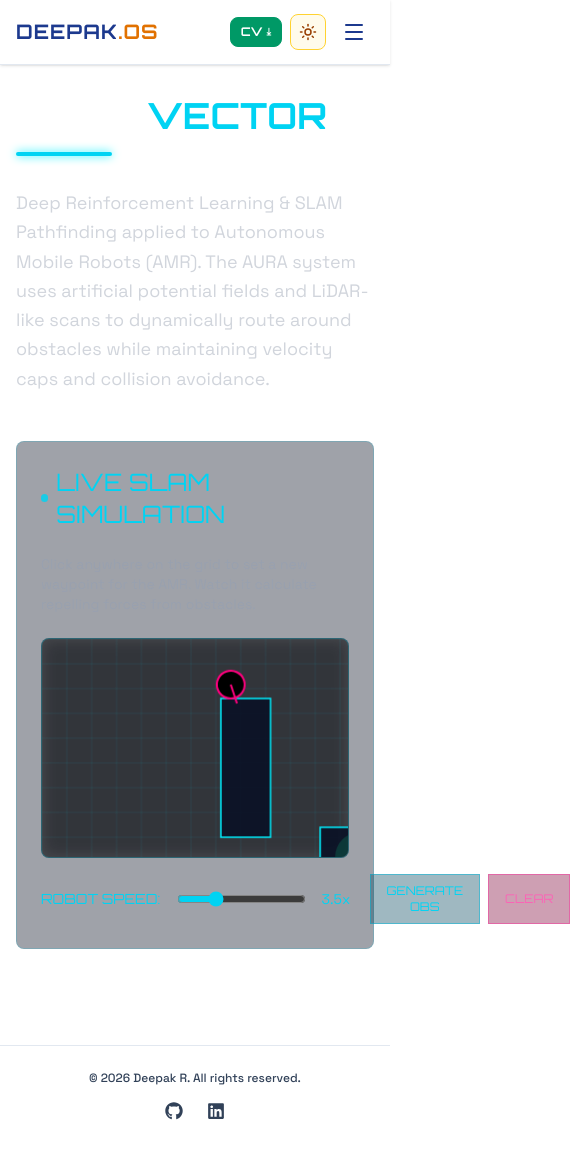
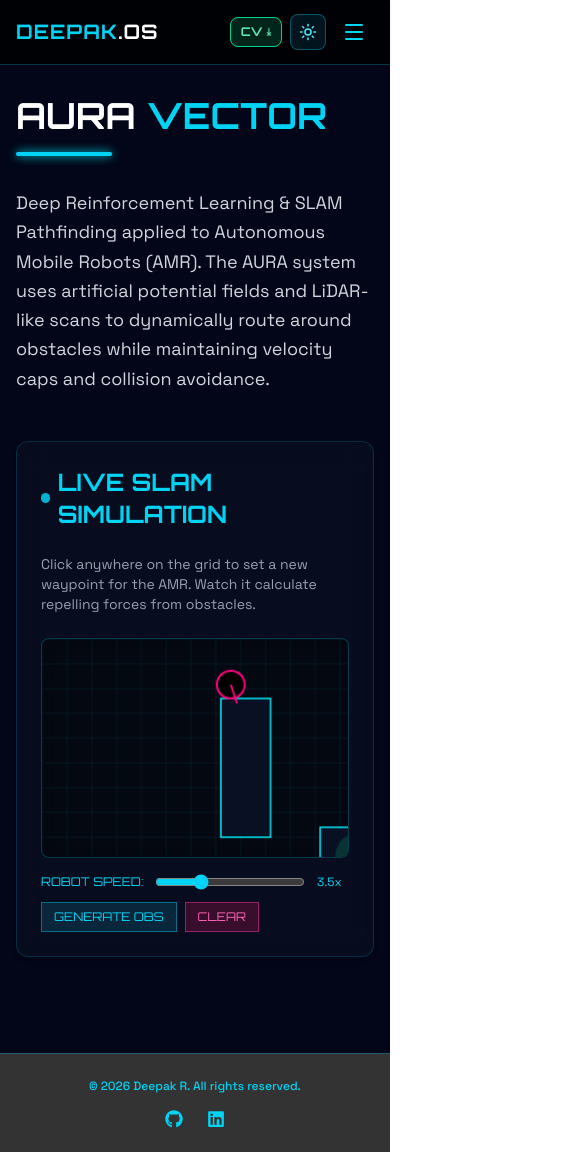
Before and after one commit to Arkz-Deepak/portfolio, a Next.js app: page /projects/aura in a window 390 px wide. Shown: the whole page, 570 px wide, since content can reach past the window. Built offline with nearby package versions, Linux system fonts and the light colour scheme.

Commit message:
fix(ui): repair theme switcher, navbar overlap, and enhance mobile responsiveness

```diff
--- a/package.json
+++ b/package.json
@@ -28,6 +28,7 @@
     "@testing-library/dom": "^10.4.1",
     "@testing-library/jest-dom": "^6.9.1",
     "@testing-library/react": "^16.3.2",
+    "@types/jest": "^30.0.0",
     "@types/node": "^20",
     "@types/react": "^19",
     "@types/react-dom": "^19",
--- a/src/app/globals.css
+++ b/src/app/globals.css
@@ -1,4 +1,6 @@
 @import "tailwindcss";
+
+@custom-variant dark (&:where(.dark, .dark *));
 
 :root {
   --background: #ffffff;
--- a/src/app/layout.tsx
+++ b/src/app/layout.tsx
@@ -69,7 +69,7 @@ export default function RootLayout({
   children: React.ReactNode
 }) {
   return (
-    <html lang="en" className={`${orbitron.variable} ${spaceGrotesk.variable} dark`} suppressHydrationWarning>
+    <html lang="en" className={`${orbitron.variable} ${spaceGrotesk.variable}`} suppressHydrationWarning>
       <head>
         <script
           type="application/ld+json"
--- a/src/app/projects/aura/page.tsx
+++ b/src/app/projects/aura/page.tsx
@@ -8,26 +8,26 @@ export const metadata: Metadata = {
 
 export default function AuraProject() {
   return (
-    <main className="min-h-screen pt-24 pb-12 px-4 max-w-5xl mx-auto">
+    <main className="min-h-screen pt-24 pb-12 px-4 max-w-5xl mx-auto transition-colors duration-300 bg-slate-50 dark:bg-slate-950 text-slate-900 dark:text-cyan-400">
       <div className="mb-12">
-        <h1 className="text-4xl md:text-5xl font-orbitron font-bold text-white mb-4">
-          AURA <span className="text-cyan-400">VECTOR</span>
+        <h1 className="text-4xl md:text-5xl font-orbitron font-bold text-slate-900 dark:text-white mb-4">
+          AURA <span className="text-blue-700 dark:text-cyan-400">VECTOR</span>
         </h1>
-        <div className="h-1 w-24 bg-cyan-400 mb-8 rounded-full shadow-[0_0_10px_#00f0ff]" />
+        <div className="h-1 w-24 bg-blue-600 dark:bg-cyan-400 mb-8 rounded-full dark:shadow-[0_0_10px_#00f0ff]" />
 
-        <p className="text-gray-300 font-space text-lg leading-relaxed mb-6">
+        <p className="text-slate-700 dark:text-gray-300 font-space text-lg leading-relaxed mb-6">
           Deep Reinforcement Learning & SLAM Pathfinding applied to Autonomous Mobile Robots (AMR).
           The AURA system uses artificial potential fields and LiDAR-like scans to dynamically route
           around obstacles while maintaining velocity caps and collision avoidance.
         </p>
       </div>
 
-      <div className="bg-gray-900/40 border border-cyan-500/20 p-6 rounded-lg backdrop-blur-sm mb-12">
-        <h2 className="text-2xl font-orbitron text-cyan-400 mb-6 flex items-center gap-2">
-          <span className="w-2 h-2 bg-cyan-400 rounded-full animate-pulse" />
+      <div className="p-6 rounded-xl border backdrop-blur-md mb-12 bg-white border-slate-200 shadow-md dark:bg-gray-900/40 dark:border-cyan-500/20">
+        <h2 className="text-2xl font-orbitron text-blue-900 dark:text-cyan-400 mb-6 flex items-center gap-2 font-bold">
+          <span className="w-2.5 h-2.5 bg-blue-600 dark:bg-cyan-400 rounded-full animate-pulse" />
           LIVE SLAM SIMULATION
         </h2>
-        <p className="text-sm text-gray-400 font-space mb-6">
+        <p className="text-sm text-slate-600 dark:text-gray-400 font-space mb-6">
           Click anywhere on the grid to set a new waypoint for the AMR. Watch it calculate repelling forces from obstacles.
         </p>
         <SlamLab />
--- a/src/app/projects/edge-ai/page.tsx
+++ b/src/app/projects/edge-ai/page.tsx
@@ -9,38 +9,38 @@ export const metadata: Metadata = {
 
 export default function EdgeAiProject() {
   return (
-    <main className="min-h-screen pt-24 pb-12 px-4 max-w-5xl mx-auto">
+    <main className="min-h-screen pt-24 pb-12 px-4 max-w-5xl mx-auto transition-colors duration-300 bg-slate-50 dark:bg-slate-950 text-slate-900 dark:text-cyan-400">
       <div className="mb-12">
-        <h1 className="text-4xl md:text-5xl font-orbitron font-bold text-white mb-4">
-          EDGE AI <span className="text-cyan-400">& ROBOTICS</span>
+        <h1 className="text-4xl md:text-5xl font-orbitron font-bold text-slate-900 dark:text-white mb-4">
+          EDGE AI <span className="text-blue-700 dark:text-cyan-400">& ROBOTICS</span>
         </h1>
-        <div className="h-1 w-24 bg-cyan-400 mb-8 rounded-full shadow-[0_0_10px_#00f0ff]" />
+        <div className="h-1 w-24 bg-blue-600 dark:bg-cyan-400 mb-8 rounded-full dark:shadow-[0_0_10px_#00f0ff]" />
 
-        <p className="text-gray-300 font-space text-lg leading-relaxed mb-6">
+        <p className="text-slate-700 dark:text-gray-300 font-space text-lg leading-relaxed mb-6">
           Real-Time Object Detection with YOLOv8 & MediaPipe integrated directly into control loops.
           The physical kinematics are driven by Inverse Kinematics (IK) and Proportional-Integral-Derivative (PID) controllers
           for stable, real-world actuation.
         </p>
       </div>
 
-      <div className="bg-gray-900/40 border border-cyan-500/20 p-6 rounded-lg backdrop-blur-sm mb-12">
-        <h2 className="text-2xl font-orbitron text-cyan-400 mb-6 flex items-center gap-2">
-          <span className="w-2 h-2 bg-cyan-400 rounded-full animate-pulse" />
+      <div className="p-6 rounded-xl border backdrop-blur-md mb-12 bg-white border-slate-200 shadow-md dark:bg-gray-900/40 dark:border-cyan-500/20">
+        <h2 className="text-2xl font-orbitron text-blue-900 dark:text-cyan-400 mb-6 flex items-center gap-2 font-bold">
+          <span className="w-2.5 h-2.5 bg-blue-600 dark:bg-cyan-400 rounded-full animate-pulse" />
           6-DOF INVERSE KINEMATICS (IK)
         </h2>
-        <p className="text-sm text-gray-400 font-space mb-6">
+        <p className="text-sm text-slate-600 dark:text-gray-400 font-space mb-6">
           Move your cursor inside the bounding box to calculate real-time joint angles (θ1, θ2) for the robotic arm.
           Trigger an impulse to test physical damping and rigidity.
         </p>
         <ArmLab />
       </div>
 
-      <div className="bg-gray-900/40 border border-cyan-500/20 p-6 rounded-lg backdrop-blur-sm mb-12">
-        <h2 className="text-2xl font-orbitron text-cyan-400 mb-6 flex items-center gap-2">
-          <span className="w-2 h-2 bg-cyan-400 rounded-full animate-pulse" />
+      <div className="p-6 rounded-xl border backdrop-blur-md mb-12 bg-white border-slate-200 shadow-md dark:bg-gray-900/40 dark:border-cyan-500/20">
+        <h2 className="text-2xl font-orbitron text-blue-900 dark:text-cyan-400 mb-6 flex items-center gap-2 font-bold">
+          <span className="w-2.5 h-2.5 bg-blue-600 dark:bg-cyan-400 rounded-full animate-pulse" />
           PID DYNAMICS CONTROLLER
         </h2>
-        <p className="text-sm text-gray-400 font-space mb-6">
+        <p className="text-sm text-slate-600 dark:text-gray-400 font-space mb-6">
           Tune the Kp, Ki, and Kd coefficients to observe how the sliding mass stabilizes around the setpoint.
           Trigger a step disturbance to watch the control loop react in real time.
         </p>
--- a/src/app/projects/sih/page.tsx
+++ b/src/app/projects/sih/page.tsx
@@ -8,25 +8,25 @@ export const metadata: Metadata = {
 
 export default function SihProject() {
   return (
-    <main className="min-h-screen pt-24 pb-12 px-4 max-w-5xl mx-auto">
+    <main className="min-h-screen pt-24 pb-12 px-4 max-w-5xl mx-auto transition-colors duration-300 bg-slate-50 dark:bg-slate-950 text-slate-900 dark:text-cyan-400">
       <div className="mb-12">
-        <h1 className="text-4xl md:text-5xl font-orbitron font-bold text-white mb-4">
-          SIH 2025 <span className="text-cyan-400">VISION</span>
+        <h1 className="text-4xl md:text-5xl font-orbitron font-bold text-slate-900 dark:text-white mb-4">
+          SIH 2025 <span className="text-blue-700 dark:text-cyan-400">VISION</span>
         </h1>
-        <div className="h-1 w-24 bg-cyan-400 mb-8 rounded-full shadow-[0_0_10px_#00f0ff]" />
+        <div className="h-1 w-24 bg-blue-600 dark:bg-cyan-400 mb-8 rounded-full dark:shadow-[0_0_10px_#00f0ff]" />
 
-        <p className="text-gray-300 font-space text-lg leading-relaxed mb-6">
+        <p className="text-slate-700 dark:text-gray-300 font-space text-lg leading-relaxed mb-6">
           Smart Traffic Management System & Edge Analytics. A custom neural perception engine capable of processing
           RGB, Depth, and Thermal modalities for precise semantic tracking and rigid body collision detection in unstructured environments.
         </p>
       </div>
 
-      <div className="bg-gray-900/40 border border-cyan-500/20 p-6 rounded-lg backdrop-blur-sm mb-12">
-        <h2 className="text-2xl font-orbitron text-cyan-400 mb-6 flex items-center gap-2">
-          <span className="w-2 h-2 bg-cyan-400 rounded-full animate-pulse" />
+      <div className="p-6 rounded-xl border backdrop-blur-md mb-12 bg-white border-slate-200 shadow-md dark:bg-gray-900/40 dark:border-cyan-500/20">
+        <h2 className="text-2xl font-orbitron text-blue-900 dark:text-cyan-400 mb-6 flex items-center gap-2 font-bold">
+          <span className="w-2.5 h-2.5 bg-blue-600 dark:bg-cyan-400 rounded-full animate-pulse" />
           MULTI-MODAL PERCEPTION SIMULATION
         </h2>
-        <p className="text-sm text-gray-400 font-space mb-6">
+        <p className="text-sm text-slate-600 dark:text-gray-400 font-space mb-6">
           Toggle between RGB, DEPTH, and THERMAL vision modes to observe how the detection confidence bounds react to the environment.
         </p>
         <VisionLab />
--- a/src/components/labs/SlamLab.tsx
+++ b/src/components/labs/SlamLab.tsx
@@ -295,23 +295,23 @@ export default function SlamLab() {
       <div className="w-full aspect-video border border-cyan-500/30 rounded-lg overflow-hidden bg-black/50 backdrop-blur min-h-[220px]">
         <canvas ref={canvasRef} className="w-full h-full cursor-crosshair block" />
       </div>
-      <div className="w-full flex items-center justify-between gap-4">
-        <div className="flex items-center gap-4 flex-grow">
-          <label className="text-cyan-400 font-orbitron text-sm whitespace-nowrap">ROBOT SPEED:</label>
+      <div className="w-full flex flex-wrap items-center justify-between gap-3">
+        <div className="flex flex-wrap items-center gap-3 flex-grow">
+          <label className="text-cyan-400 font-orbitron text-xs sm:text-sm whitespace-nowrap">ROBOT SPEED:</label>
           <input
             type="range"
             min="1" max="10" step="0.5"
             value={speed}
             onChange={(e) => setSpeed(parseFloat(e.target.value))}
-            className="flex-grow accent-cyan-400 max-w-[200px]"
+            className="flex-grow accent-cyan-400 min-w-[100px] max-w-[200px]"
           />
-          <span className="text-cyan-400 font-space text-sm w-8">{speed}x</span>
+          <span className="text-cyan-400 font-space text-xs sm:text-sm w-8">{speed}x</span>
         </div>
         <div className="flex gap-2">
-          <button onClick={generateObstacles} className="px-4 py-2 bg-cyan-900/40 border border-cyan-500/50 text-cyan-400 hover:bg-cyan-500 hover:text-black transition-colors font-orbitron text-xs">
+          <button onClick={generateObstacles} className="px-3 py-1.5 sm:px-4 sm:py-2 bg-cyan-900/40 border border-cyan-500/50 text-cyan-400 hover:bg-cyan-500 hover:text-black transition-colors font-orbitron text-xs">
             GENERATE OBS
           </button>
-          <button onClick={clearObstacles} className="px-4 py-2 bg-pink-900/40 border border-pink-500/50 text-pink-400 hover:bg-pink-500 hover:text-black transition-colors font-orbitron text-xs">
+          <button onClick={clearObstacles} className="px-3 py-1.5 sm:px-4 sm:py-2 bg-pink-900/40 border border-pink-500/50 text-pink-400 hover:bg-pink-500 hover:text-black transition-colors font-orbitron text-xs">
             CLEAR
           </button>
         </div>
```
Also changed, not shown: src/app/page.tsx (+6 -6 lines), 2 other files (tests, documents, lock files or other folders).
